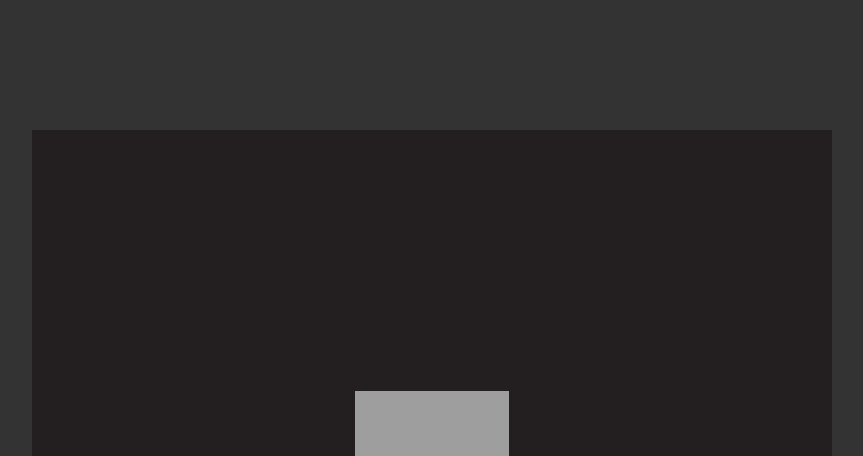
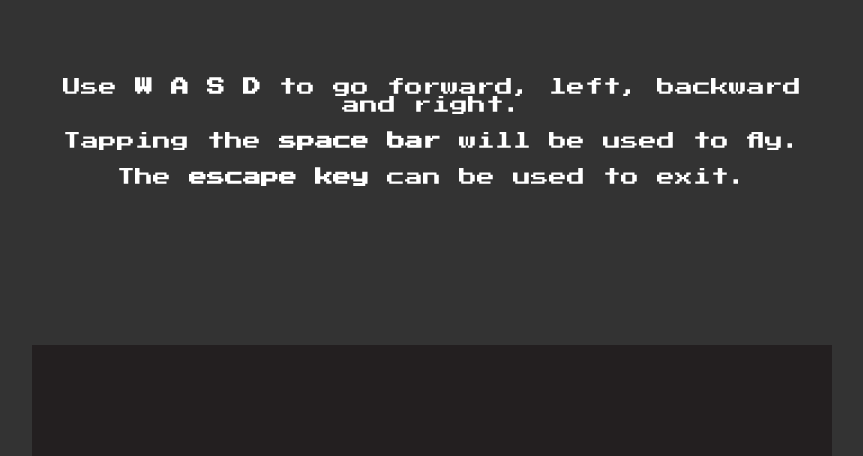
Before and after one commit to afperry12/My-Website, a Flask app: page /brainmap in a window 1280 px wide. Shown: the part 66-522 px from the top of the page, without its empty margins (208-1071 px from the left). Run offline with Flask 2, Linux system fonts and the light colour scheme.

Commit message:
Fix Brainmap

```diff
--- a/app.py
+++ b/app.py
@@ -1,5 +1,5 @@
 from flask import Flask, render_template
-from routes import home, about, projects, brainmap
+from routes import home, about, projects, brainmap, spaceagents
 
 app = Flask(__name__)
 
@@ -7,6 +7,7 @@ app.register_blueprint(home.bp)
 app.register_blueprint(about.bp)
 app.register_blueprint(projects.bp)
 app.register_blueprint(brainmap.bp)
+app.register_blueprint(spaceagents.bp)
 
 if __name__ == '__main__':
     app.run(debug=True, host='localhost')
--- a/static/Build/TemplateData/style.css
+++ b/static/Build/TemplateData/style.css
@@ -8,9 +8,9 @@ body { padding: 0; margin: 0 }
 #unity-logo { width: 154px; height: 130px; background: url('unity-logo-dark.png') no-repeat center }
 #unity-progress-bar-empty { width: 141px; height: 18px; margin-top: 10px; background: url('progress-bar-empty-dark.png') no-repeat center }
 #unity-progress-bar-full { width: 0%; height: 18px; margin-top: 10px; background: url('progress-bar-full-dark.png') no-repeat center }
-#unity-footer { position: relative; width: auto; height: auto; }
+#unity-footer { position: relative }
 .unity-mobile #unity-footer { display: none }
 #unity-webgl-logo { float:left; width: 204px; height: 38px; background: url('webgl-logo.png') no-repeat center }
 #unity-build-title { float: right; margin-right: 10px; line-height: 38px; font-family: arial; font-size: 18px }
-#unity-fullscreen-button { justify-content: left; width: 38px; height: 38px; background: url('fullscreen-button.png') no-repeat center }
+#unity-fullscreen-button { float: right; width: 38px; height: 38px; background: url('fullscreen-button.png') no-repeat center }
 #unity-mobile-warning { position: absolute; left: 50%; top: 5%; transform: translate(-50%); background: white; padding: 10px; display: none }
--- a/static/Build/index.html
+++ b/static/Build/index.html
@@ -27,11 +27,11 @@
     </div>
     <script>
       var buildUrl = "Build";
-      var loaderUrl = buildUrl + "/BrainMap Project for Web.loader.js";
+      var loaderUrl = buildUrl + "/Learn Only Brainmap Project.loader.js";
       var config = {
-        dataUrl: buildUrl + "/BrainMap Project for Web.data.gz",
-        frameworkUrl: buildUrl + "/BrainMap Project for Web.framework.js.gz",
-        codeUrl: buildUrl + "/BrainMap Project for Web.wasm.gz",
+        dataUrl: buildUrl + "/Learn Only Brainmap Project.data.gz",
+        frameworkUrl: buildUrl + "/Learn Only Brainmap Project.framework.js.gz",
+        codeUrl: buildUrl + "/Learn Only Brainmap Project.wasm.gz",
         streamingAssetsUrl: "StreamingAssets",
         companyName: "DefaultCompany",
         productName: "Neuroscience Brainmap Project",
--- a/templates/brainmap.html
+++ b/templates/brainmap.html
@@ -2,14 +2,32 @@
 
 {% block main %}
 <style>
+    @import url('https://fonts.googleapis.com/css2?family=Press+Start+2P&display=swap');
     iframe {
       position: relative;
       width: 100%;
       height: calc(100vh + 100px);
-      /* margin-bottom: 40px; */
     }
-  </style>
+    .controls {
+        margin-top: 20px;
+        font-size: 18px;
+        font-family: 'Press Start 2P', cursive;
+        text-align: center;
+        background-color: #333;
+        color: white;
+        padding: 20px;
+    }
+    .controls p {
+        margin-bottom: 10px;
+    }
+</style>
 
-  <iframe src="/static/Build/index.html" frameborder="0" scrolling="no"></iframe>
+<div class="controls">
+    <p>Use <strong>W A S D</strong> to go forward, left, backward and right.</p>
+    <p>Tapping the <strong>space bar</strong> will be used to fly.</p>
+    <p>The <strong>escape key</strong> can be used to exit.</p>
+</div>
+
+<iframe src="/static/Build/index.html" frameborder="0" scrolling="no"></iframe>
 
 {% endblock %}
```
Also changed, not shown: routes/projects.py (+4 -3 lines), routes/spaceagents.py (added, +7 -0 lines), static/Build/Build/Learn Only Brainmap Project.loader.js (renamed from static/Build/Build/BrainMap Project for Web.loader.js), 4 other files.
